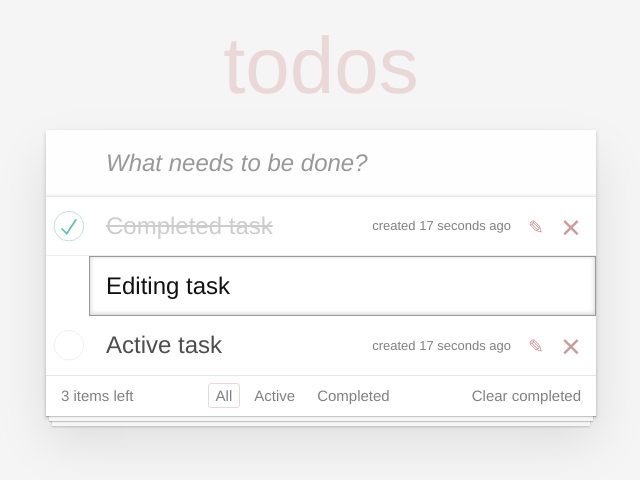
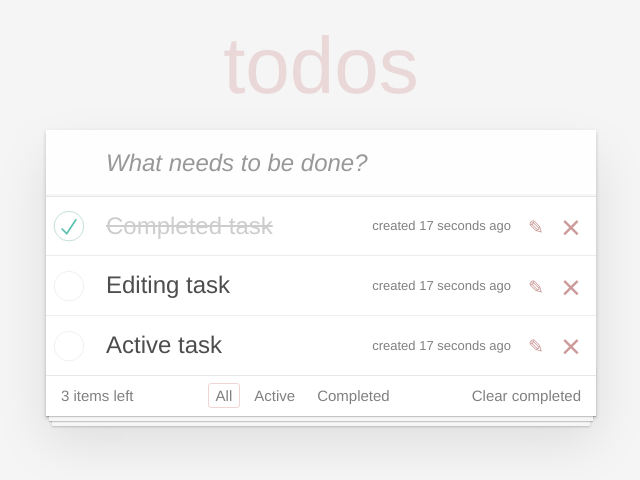
Before and after one commit to Bunh3k/react-todoapp, a React (Vite) app: page / in a window 1280 px wide. Shown: the top 480 px of the page, without its empty margins (319-959 px from the left). Built offline with nearby package versions, Linux system fonts and the light colour scheme.

Commit message:
fixing event function

```diff
--- a/src/App.jsx
+++ b/src/App.jsx
@@ -6,14 +6,14 @@ import {useState} from 'react';
 function App() {
   const [tasks, setTasks] = useState([
         {id: 1, text: "Completed task", status: "completed"},
-        {id: 2, text: "Editing task", status: "editing", isEditing: true},
+        {id: 2, text: "Editing task", status: "active"},
         {id: 3, text: "Active task", status: "active"}
     ]);
 
     const toggleTaskStatus = (id) => {
         const updatedTasks = tasks.map(task => {
             if(task.id === id){
-                const newStatus = task.status === 'active' ? 'completed' : 'active';
+                const newStatus = task.status === 'active' ?  'completed' : 'active';
                 return {...task, status: newStatus};
             }
             return task;
@@ -26,24 +26,16 @@ function App() {
         setTasks(updatedTasks);
     }
 
-    const completeEditing = (id, newText) => {
-        const editTasks = tasks.map(task => {
-            if(task.id === id){
-                return {...task, text: newText, status: 'editing', isEditing: !(task.isEditing)};
-            }
-            return task;
-        })
-        setTasks(editTasks);
-    }
-
-    const handleKeyDown = (event, id) => {
-        const updatedTasks = tasks.map(task => {
-            if(task.id === id && event.key === 'Enter'){
-                return {...task, text: event.target.value, status: 'active', isEditing: !(task.isEditing)};
-             }
-            return task;
-        })
-        setTasks(updatedTasks);
+    const completeEditing = (event, id) => {
+        if(event.key === 'Enter'){
+            setTasks(tasks.map(task => {
+              return task.id === id ? {...task, text: event.target.value, isEditing: false} : task;
+            }))
+        } else if (!event || event.type === 'click') {
+            setTasks(tasks.map(task => {
+                return task.id === id ? {...task, isEditing: true} : task;
+            }))
+      }
     }
 
   return (
@@ -55,7 +47,7 @@ function App() {
           onDelete={deleteTask}
           onEdit={completeEditing}
           onToggle={toggleTaskStatus}
-          onKeyDown={handleKeyDown}
+
           />
         <Footer />
       </section>
--- a/src/components/Task.jsx
+++ b/src/components/Task.jsx
@@ -1,6 +1,6 @@
-function Task({text, status, isEditing, onToggleTaskStatus, onDeleteTask, onEdit, onEnter}) {
+function Task({text, status, isEditing, onToggleTaskStatus, onDeleteTask, onEdit, }) {
 
-    const liClass = isEditing ? "editing" : status;
+    const liClass =isEditing ? 'editing' : status;
 
     return(
 
@@ -20,7 +20,7 @@ function Task({text, status, isEditing, onToggleTaskStatus, onDeleteTask, onEdit
                 <button className="icon icon-edit" onClick={onEdit}></button>
                 <button className="icon icon-destroy" onClick={onDeleteTask}></button>
             </div>
-            {isEditing && <input type="text" defaultValue={text} className="edit" onKeyDown={onEnter} autoFocus/>}
+            {isEditing && <input type="text" defaultValue={text} className="edit" onKeyDown={onEdit} autoFocus/>}
         </li>
     )
 }
--- a/src/components/TaskList.jsx
+++ b/src/components/TaskList.jsx
@@ -1,6 +1,6 @@
 import Task from './Task';
 
-function TaskList({tasks, onToggle, onDelete, onEdit, onKeyDown}) {
+function TaskList({tasks, onToggle, onDelete, onEdit, }) {
 
     return(
         <ul className="todo-list">
@@ -12,8 +12,7 @@ function TaskList({tasks, onToggle, onDelete, onEdit, onKeyDown}) {
                     isEditing={task.isEditing}
                     onToggleTaskStatus={()=> onToggle(task.id)}
                     onDeleteTask={()=> onDelete(task.id)}
-                    onEdit={()=> onEdit(task.id, task.text)}
-                    onEnter={(event) => onKeyDown(event, task.id)}
+                    onEdit={(event)=> onEdit(event, task.id)}
                 />
             )}
         </ul>
```
